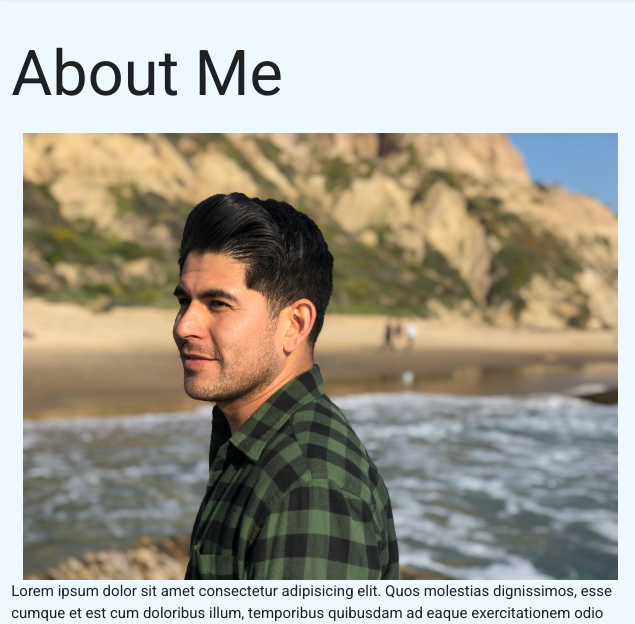
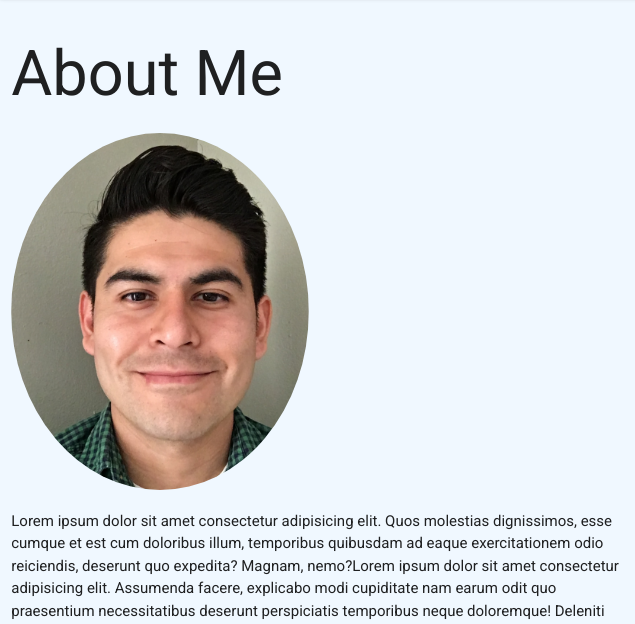
Before and after one commit to morralex/Basic-Portfolio, a website: page index.html in a window 1280 px wide. Shown: the part 67-691 px from the top of the page, 0-635 px from the left. Drawn offline with nearby package versions, Linux system fonts and the light colour scheme.

Commit message:
updated pic

```diff
--- a/assets/css/style.css
+++ b/assets/css/style.css
@@ -8,3 +8,7 @@ body {
     width: 100%;
     height: 300px;
 }
+
+#pro-pho {
+    border-radius: 50%;
+}
--- a/assets/js/app.js
+++ b/assets/js/app.js
@@ -1 +1,5 @@
 var github = document.getElementById("gh");
+
+github.addEventListener('click', function(){
+
+})
--- a/index.html
+++ b/index.html
@@ -30,8 +30,8 @@
                 <div class="header">
                     <h1>About Me</h1>
                 </div>
-                <div id="pro-pho">
-                    <img class="col s12" src="./assets/images/IMG_2766.JPG" alt="">
+                <div class="row">
+                    <img class="col s6" id="pro-pho" src="./assets/images/IMG_0112.JPG" alt="">
                 </div>
                 <p>
                     Lorem ipsum dolor sit amet consectetur adipisicing elit. Quos molestias dignissimos, esse cumque et
```
Also changed, not shown: package.json (added, +19 -0 lines), assets/images/IMG_0112.JPG (added), assets/images/IMG_2766.JPG (deleted), server.js (added).
